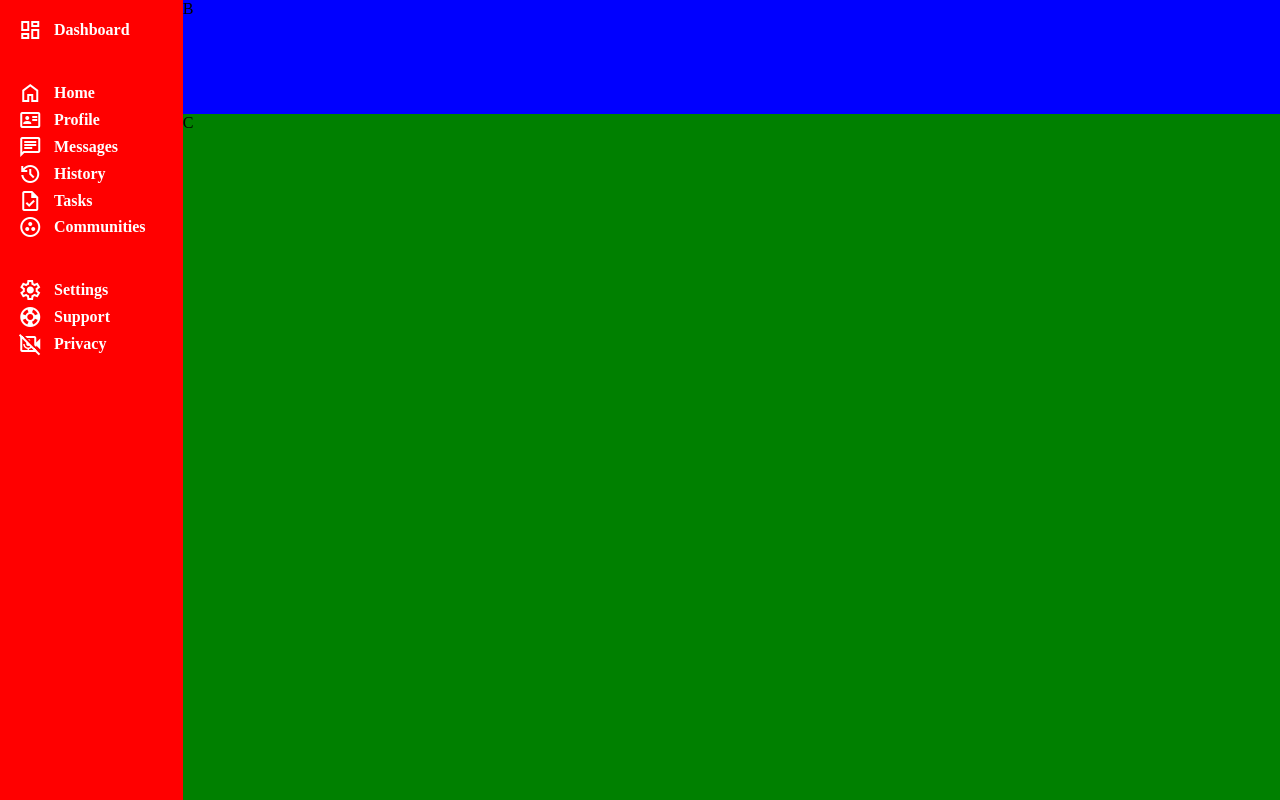
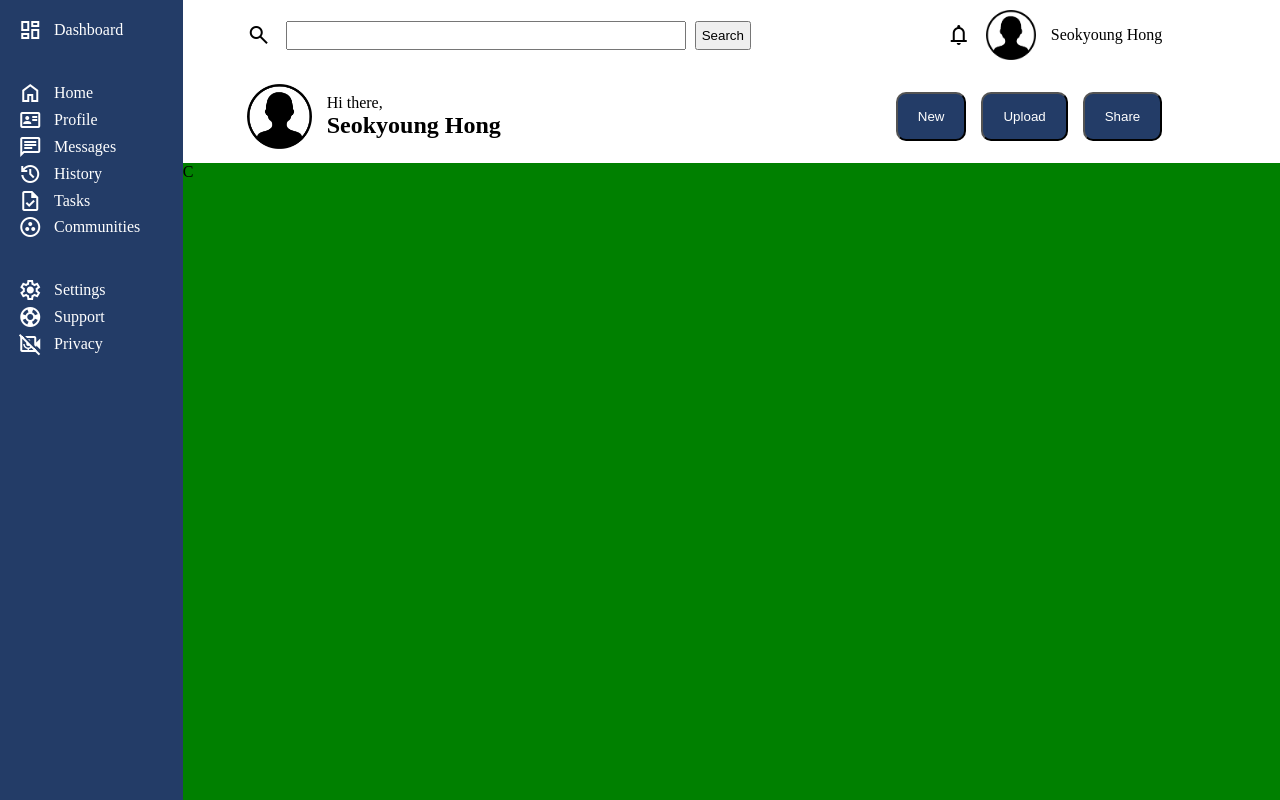
Before and after one commit to Seoky99/admin-dashboard, a plain HTML site: page index.html in a window 1280 px wide. Drawn offline with nearby package versions, Linux system fonts and the light colour scheme.

Commit message:
structure and styling of top header. figure out consistent coloring scheme

```diff
--- a/index.html
+++ b/index.html
@@ -60,7 +60,36 @@
                 </div>
             </div>
         </div>
-        <div class="header">B</div>
+        <div class="header">
+            <div>
+                <div class="header-left">
+                    <span class="material-symbols-outlined">search</span>
+                    <form>
+                        <input type="search"></input>
+                        <button type=submit>Search</button>
+                    </form>
+                </div>
+                <div class="header-right">
+                    <span class="material-symbols-outlined">notifications</span>
+                    <img src="usrprofile.png" height="50px" alt="icon">
+                    <p> Seokyoung Hong </p>
+                </div>
+            </div>
+            <div>
+                <div class="header-left">
+                    <img src="usrprofile.png" height="65px" alt="icon">
+                    <div>
+                        <p> Hi there, </p>
+                        <h2> Seokyoung Hong</h2>
+                    </div>
+                </div>
+                <div class="header-right">
+                    <button>New</button>
+                    <button>Upload</button>
+                    <button>Share</button>
+                </div>
+            </div>
+        </div>
         <div class="main-content">C</div>
     </div>
 </body>
--- a/styles.css
+++ b/styles.css
@@ -20,7 +20,7 @@ body {
 }
 
 .sidebar {
-    background-color: red;
+    background-color: #233C67;
     grid-area: 1 / 1 / 3 / 2;
 }
 
@@ -30,7 +30,7 @@ body {
     gap: 2rem;
     align-items: center;
     color: white;
-    font-weight: bold;
+    font-weight: 400;
     margin-top: 10%;
     & div {
         flex: 1;
@@ -45,12 +45,52 @@ body {
     }
 }
 
+.header {
+    background-color: white;
+    grid-area: 1 / 2 / 2 / 3;
+    display: grid;
+    grid-template-columns: 1fr;
+    grid-template-rows: 1.5fr 2fr;
 
+    & > div {
+        display: flex;
+        padding: 10px;
+    }
 
+    & > div > .header-left {
+        flex: 2;
+        display: flex;
+        align-items: center;
+        gap: 15px;
+        margin-left: 5%;
+        padding-right: 10%;
+    }
 
-.header {
-    background-color: blue;
-    grid-area: 1 / 2 / 2 / 3;
+    & > div > .header-right {
+        flex: 1;
+        display: flex;
+        align-items: center;
+        gap: 15px;
+        justify-content: flex-end;
+        margin-right: 10%;
+    }
+}
+
+.header-left button {
+    padding: 5px 5px;
+}
+
+.header-right button {
+    padding: 15px 20px;
+    border-radius: 10px;
+    background-color: #233C67;
+    color: white;
+}
+
+input {
+    width: 25rem;
+    padding: 5px;
+    margin-right: 5px;
 }
 
 .main-container {
```
Also changed, not shown: usrprofile.png (added).
